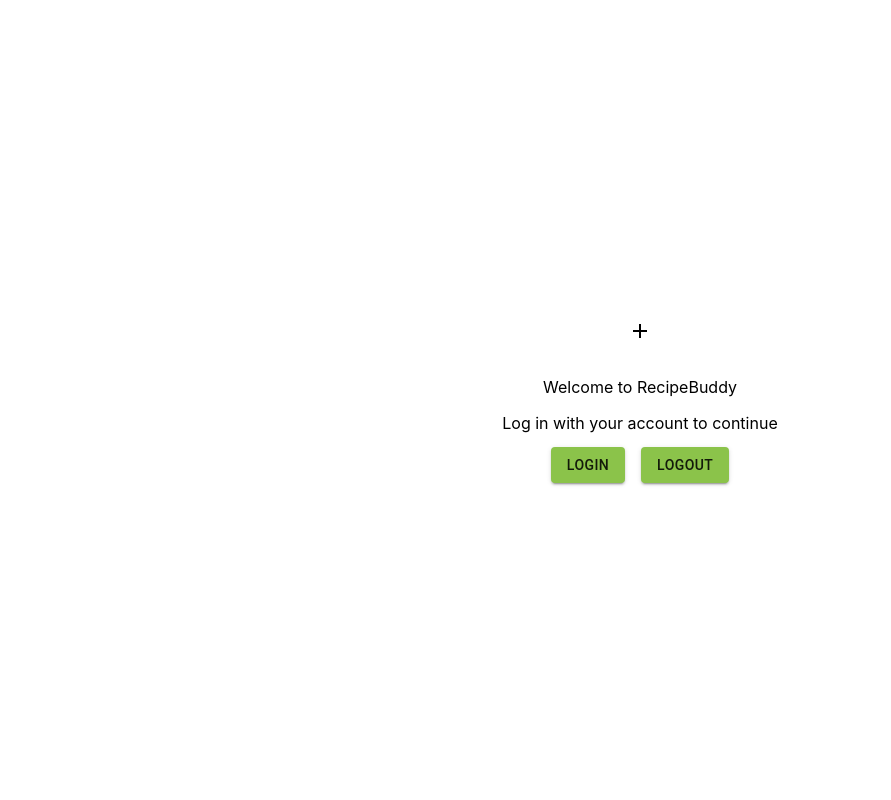
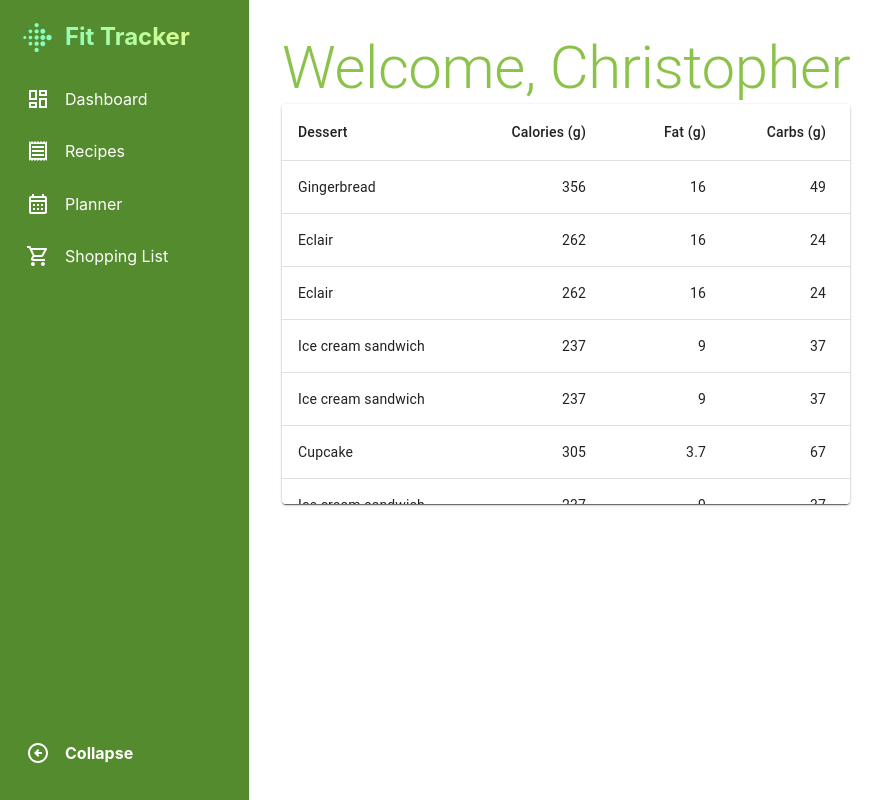
Before and after one commit to chrishadrian/recipe-buddy, a React (Create React App) app: page / in a window 1280 px wide. Shown: the whole page, without its empty margins (0-891 px from the left). Built offline with nearby package versions, Linux system fonts and the light colour scheme.

Commit message:
Added table to dashboard

```diff
--- a/package.json
+++ b/package.json
@@ -17,6 +17,7 @@
     "react-router-dom": "^6.8.2",
     "react-scripts": "5.0.1",
     "react-social-media-embed": "^2.3.4",
+    "react-virtuoso": "^4.4.2",
     "web-vitals": "^2.1.4"
   },
   "scripts": {
--- a/src/App.js
+++ b/src/App.js
@@ -12,7 +12,7 @@
 import Landing from "./pages/Landing";
 
 function App() {
-	let isLogin = false;
+	let isLogin = true;
 	return (
 		<Router>
 			<div style={{ height: "100vh", display: "flex" }}>
--- a/src/pages/dashboard.js
+++ b/src/pages/dashboard.js
@@ -1,5 +1,133 @@
+import {
+	Box,
+	Paper,
+	Table,
+	TableBody,
+	TableCell,
+	TableContainer,
+	TableRow,
+	TableHead,
+	Typography,
+} from "@mui/material";
 import React from "react";
+import { TableVirtuoso } from "react-virtuoso";
 
 export const Dashboard = () => {
-	return <div>Dashboard</div>;
+	const sample = [
+		["Frozen yoghurt", 159, 6.0, 24, 4.0],
+		["Ice cream sandwich", 237, 9.0, 37, 4.3],
+		["Eclair", 262, 16.0, 24, 6.0],
+		["Cupcake", 305, 3.7, 67, 4.3],
+		["Gingerbread", 356, 16.0, 49, 3.9],
+	];
+
+	function createData(id, dessert, calories, fat, carbs, protein) {
+		return { id, dessert, calories, fat, carbs, protein };
+	}
+
+	const columns = [
+		{
+			width: 200,
+			label: "Dessert",
+			dataKey: "dessert",
+		},
+		{
+			width: 120,
+			label: "Calories\u00A0(g)",
+			dataKey: "calories",
+			numeric: true,
+		},
+		{
+			width: 120,
+			label: "Fat\u00A0(g)",
+			dataKey: "fat",
+			numeric: true,
+		},
+		{
+			width: 120,
+			label: "Carbs\u00A0(g)",
+			dataKey: "carbs",
+			numeric: true,
+		},
+		{
+			width: 120,
+			label: "Protein\u00A0(g)",
+			dataKey: "protein",
+			numeric: true,
+		},
+	];
+
+	const rows = Array.from({ length: 200 }, (_, index) => {
+		const randomSelection =
+			sample[Math.floor(Math.random() * sample.length)];
+		return createData(index, ...randomSelection);
+	});
+
+	const VirtuosoTableComponents = {
+		Scroller: React.forwardRef((props, ref) => (
+			<TableContainer component={Paper} {...props} ref={ref} />
+		)),
+		Table: (props) => (
+			<Table
+				{...props}
+				sx={{ borderCollapse: "separate", tableLayout: "fixed" }}
+			/>
+		),
+		TableHead,
+		TableRow: ({ item: _item, ...props }) => <TableRow {...props} />,
+		TableBody: React.forwardRef((props, ref) => (
+			<TableBody {...props} ref={ref} />
+		)),
+	};
+
+	function fixedHeaderContent() {
+		return (
+			<TableRow>
+				{columns.map((column) => (
+					<TableCell
+						key={column.dataKey}
+						variant="head"
+						align={column.numeric || false ? "right" : "left"}
+						style={{ width: column.width }}
+						sx={{
+							backgroundColor: "background.paper",
+						}}
+					>
+						{column.label}
+					</TableCell>
+				))}
+			</TableRow>
+		);
+	}
+
+	function rowContent(_index, row) {
+		return (
+			<React.Fragment>
+				{columns.map((column) => (
+					<TableCell
+						key={column.dataKey}
+						align={column.numeric || false ? "right" : "left"}
+					>
+						{row[column.dataKey]}
+					</TableCell>
+				))}
+			</React.Fragment>
+		);
+	}
+
+	return (
+		<Box className="p-8">
+			<Typography variant="h2" color="primary">
+				Welcome, Christopher
+			</Typography>
+			<Paper style={{ height: 400, width: "100%" }}>
+				<TableVirtuoso
+					data={rows}
+					components={VirtuosoTableComponents}
+					fixedHeaderContent={fixedHeaderContent}
+					itemContent={rowContent}
+				/>
+			</Paper>
+		</Box>
+	);
 };
```
Also changed, not shown: 1 other file (tests, documents, lock files or other folders).
